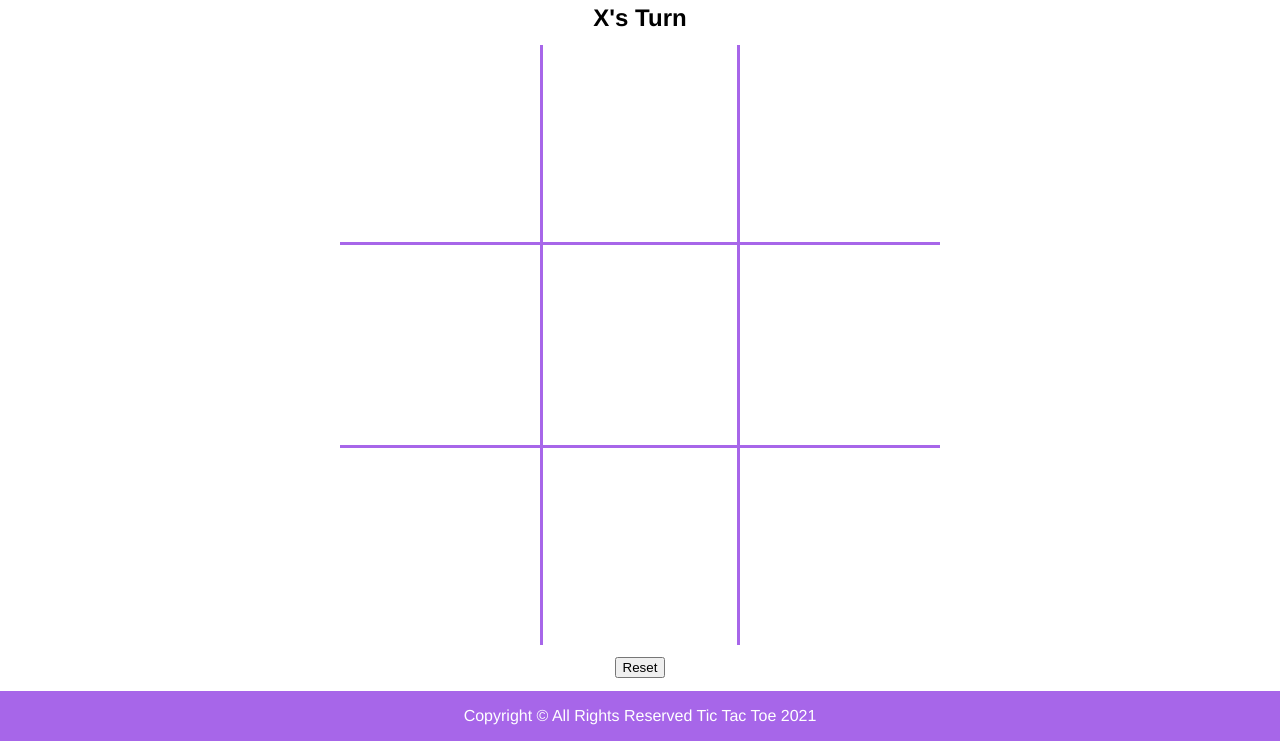
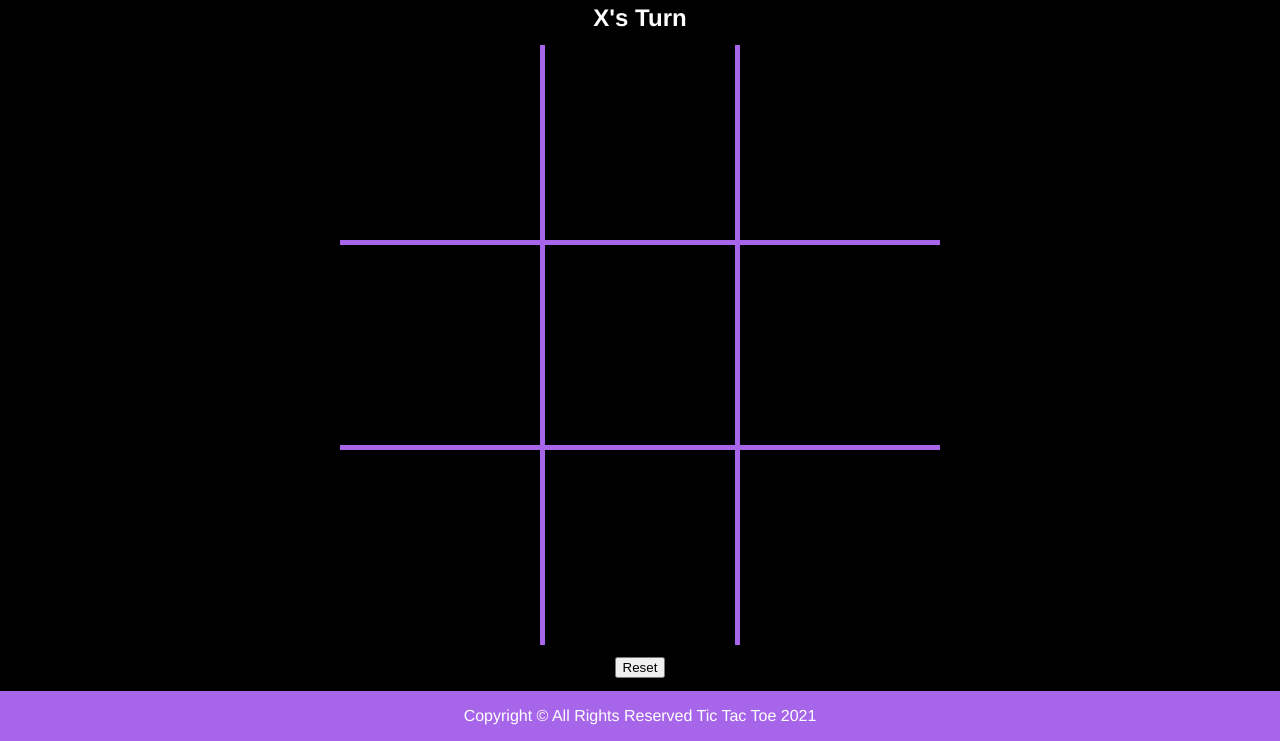
Before and after one commit to nwilltell27/tic-tac-toe, a plain HTML site: page index.html in a window 1280 px wide. Shown: the part 59-800 px from the top of the page. Drawn offline with nearby package versions, Linux system fonts and the light colour scheme.

Commit message:
feat: dark mode version

```diff
--- a/css/style.css
+++ b/css/style.css
@@ -9,6 +9,8 @@ body {
     /* viewport height units */
     min-height: 100vh;
     font-family: Helvetica;
+    color: white;
+    background-color: black;
 }
 
 header, footer {
@@ -36,10 +38,10 @@ main {
     align-items: center;
 }
 
-.top {border-top: 3px solid #a766e9;}
-.right {border-right: 3px solid #a766e9;}
-.bottom {border-bottom: 3px solid #a766e9;}
-.left {border-left: 3px solid #a766e9;}
+.top {border-top: 5px solid #a766e9;}
+.right {border-right: 5px solid #a766e9;}
+.bottom {border-bottom: 5px solid #a766e9;}
+.left {border-left: 5px solid #a766e9;}
 
 .square {
     display: flex;
--- a/js/script.js
+++ b/js/script.js
@@ -1,3 +1,4 @@
+$(function() {
 /*----- constants -----*/
 
 const PLAYERS = {
@@ -44,12 +45,12 @@ function init() {
 }
 
 function getWinner() {
-    for(let i = 0; i < COMBOS.length; i++) {
-        if(Math.abs(gameboard[COMBOS[i][0]] +
-                    gameboard[COMBOS[i][1]] +
-                    gameboard[COMBOS[i][2]]) === 3) return gameboard[COMBOS[i][0]]
+    for (let i = 0; i < COMBOS.length; i++) {
+        if (Math.abs(gameboard[COMBOS[i][0]] +
+                gameboard[COMBOS[i][1]] +
+                gameboard[COMBOS[i][2]]) === 3) return gameboard[COMBOS[i][0]]
     }
-    if(gameboard.includes(null)) return false;
+    if (gameboard.includes(null)) return false;
     return 'T';
 }
 
@@ -67,11 +68,13 @@ function render() {
         $squareEls.eq(index).text(PLAYERS[value])
     })
 
-    if(!winner) {
+    if (!winner) {
         $messageEl.text(`${PLAYERS[turn]}'s Turn`)
-    } else if ( winner === 'T') {
+    } else if (winner === 'T') {
         $messageEl.text('Tie Game')
     } else {
         $messageEl.text(`${PLAYERS[winner]} Wins!`)
     }
 }
+
+})
```
